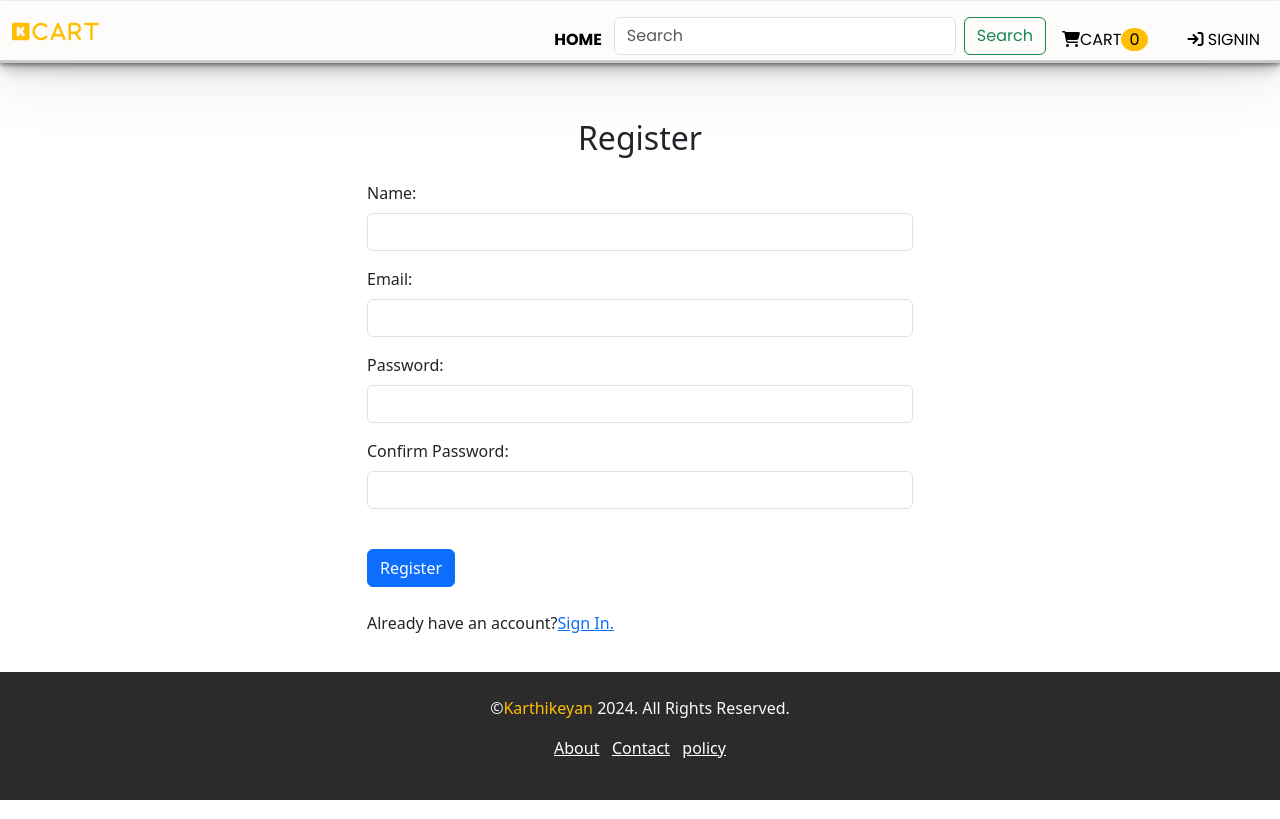
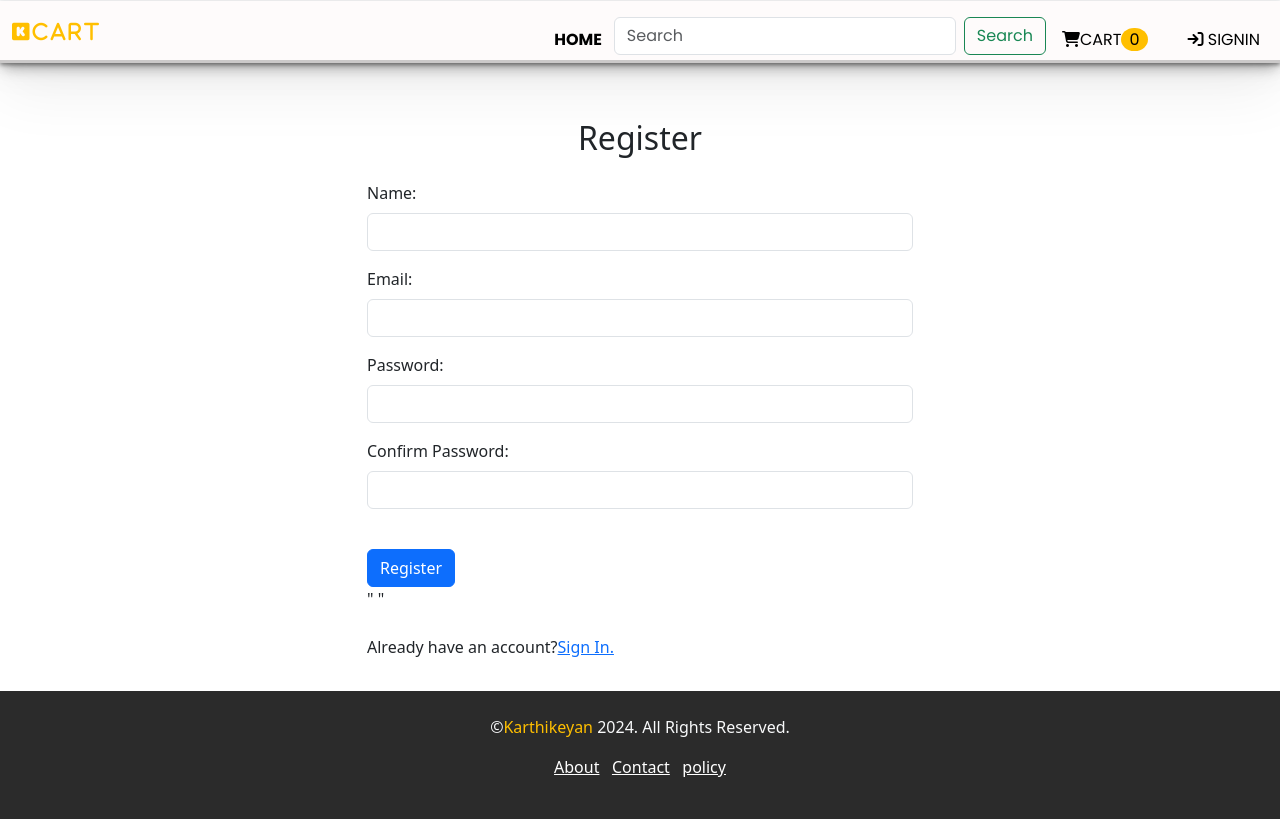
Before and after one commit to karthikeyan13762/ecommerce-kcart, a React (Vite) app in the folder project-name-frontend/: page /register in a window 1280 px wide. Built offline with nearby package versions, Linux system fonts and the light colour scheme.

Commit message:
comment the disabled buttons in login and registered page

```diff
--- a/project-name-frontend/src/pages/LoginScreen.jsx
+++ b/project-name-frontend/src/pages/LoginScreen.jsx
@@ -113,7 +113,7 @@ function LoginScreen() {
               >
                 Login
               </button>
-
+              <p>" "</p>
               {isLoading && <Spinner />}
             </form>
             <p className="mt-4">
--- a/project-name-frontend/src/pages/RegisterScreen.jsx
+++ b/project-name-frontend/src/pages/RegisterScreen.jsx
@@ -104,7 +104,7 @@ function RegisterScreen() {
               >
                 Register
               </button>
-
+              <p>" "</p>
               {isLoading && <Spinner />}
             </form>
             <p className="mt-4">
```
